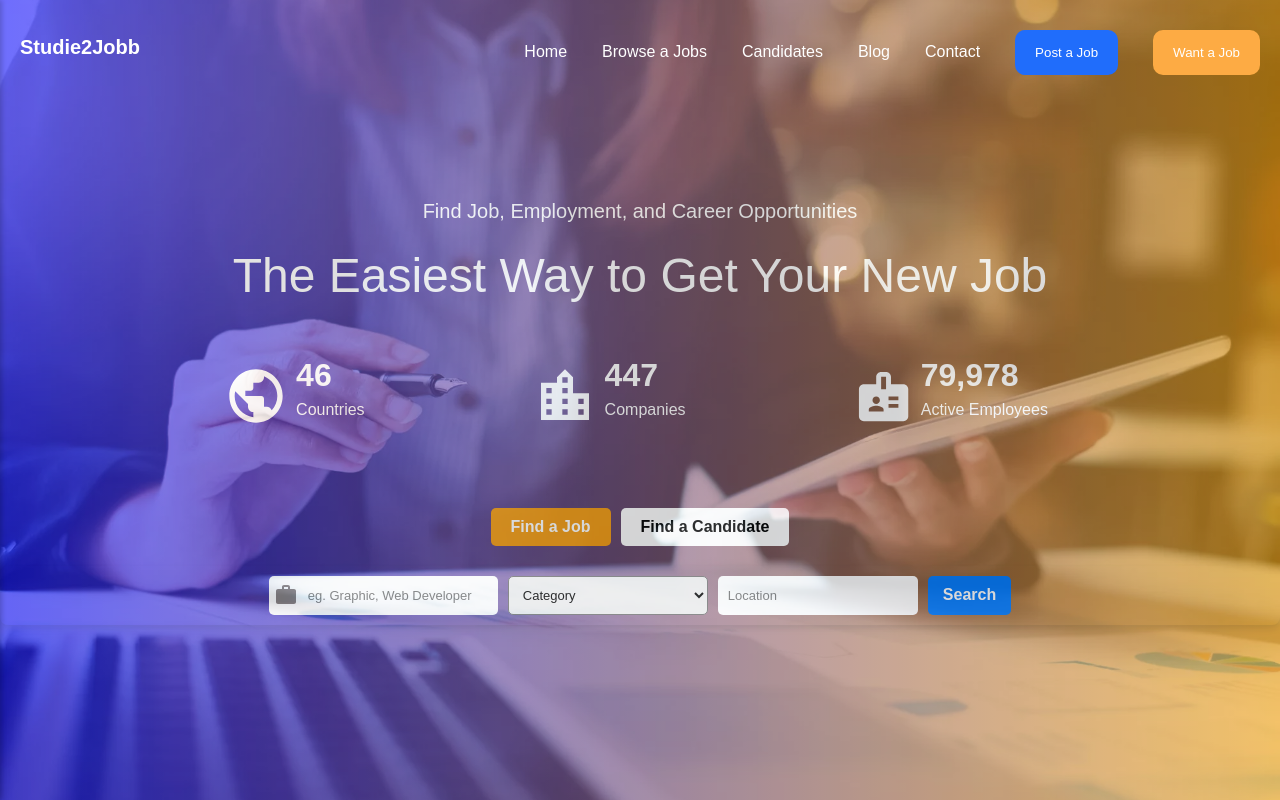
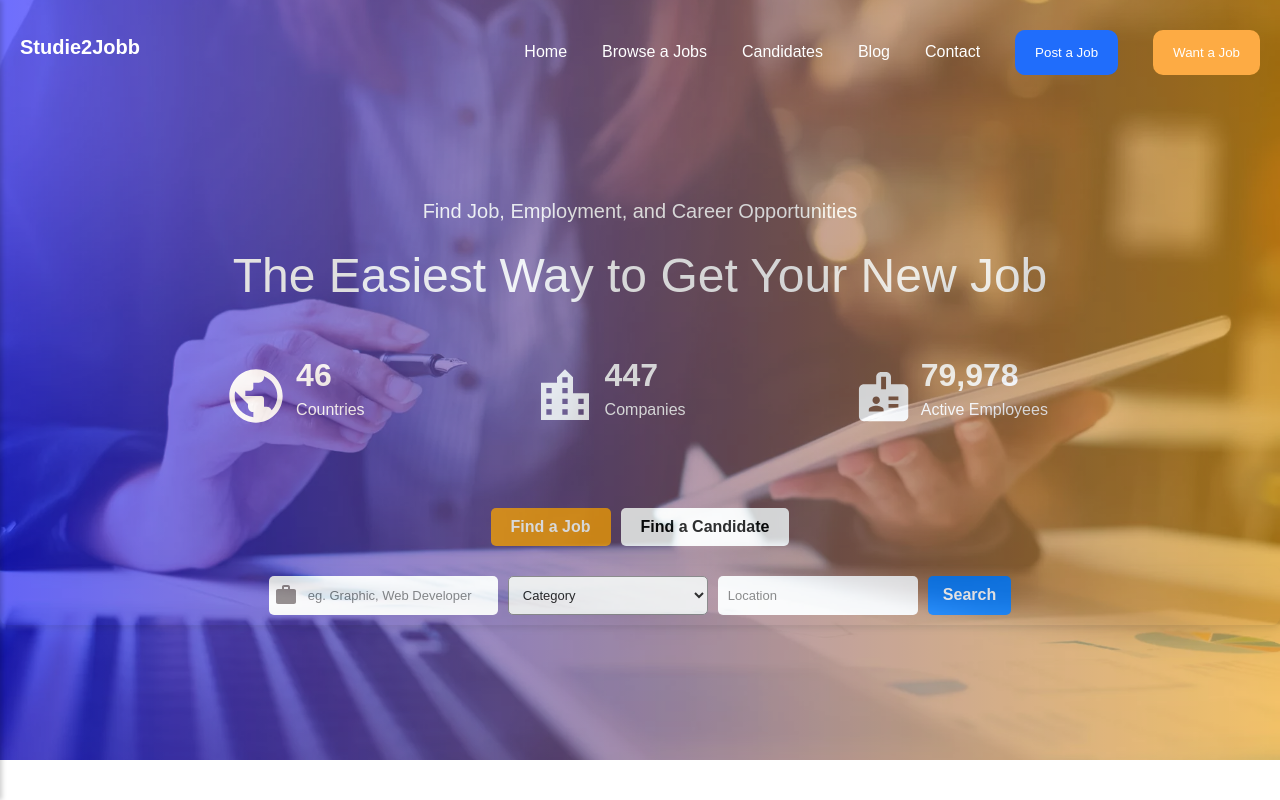
Before and after one commit to shivamgupta002/Business-Studie2jobb, a Next.js app: page / in a window 1280 px wide. Shown: the top 800 px of the page. Built offline with nearby package versions, Linux system fonts and the light colour scheme.

Commit message:
fix some bugs

```diff
--- a/src/app/_css/Hero.css
+++ b/src/app/_css/Hero.css
@@ -1,13 +1,11 @@
-/* Background Styling */
 .bg_hero {
     background-image: url('/images/bg_1.jpg');
     background-size: cover;
     background-repeat: no-repeat;
     background-position: center;
-    height: 100vh;
+    height: 95vh;
     width: 100vw;
     position: relative;
-    overflow-y: hidden;
 }
 
 .bg_color {
--- a/src/app/globals.css
+++ b/src/app/globals.css
@@ -1,3 +1,9 @@
+* {
+  box-sizing: border-box;
+  padding: 0;
+  margin: 0;
+}
+
 :root {
   --background: #ffffff;
   --foreground: #171717;
@@ -18,6 +24,8 @@ body {
   line-height: 1.15;
   -webkit-text-size-adjust: 100%;
   -webkit-tap-highlight-color: rgba(0, 0, 0, 0);
+  overflow-x: hidden;
+  scroll-behavior: smooth;
 }
 
 body {
@@ -28,10 +36,14 @@ body {
   -moz-osx-font-smoothing: grayscale;
 }
 
-* {
-  box-sizing: border-box;
-  padding: 0;
-  margin: 0;
+/* Hide scrollbar for Chrome, Safari and Edge */
+::-webkit-scrollbar {
+  display: none;
+}
+
+/* Hide scrollbar for Firefox */
+html {
+  scrollbar-width: none;
 }
 
 a {
--- a/src/app/page.js
+++ b/src/app/page.js
@@ -10,7 +10,6 @@ export default function Home() {
    <>
     <Header/>
     <Hero/>
-    {/* <MiniBox/> */}
     <MiniBox/>
    </>
   );
```
